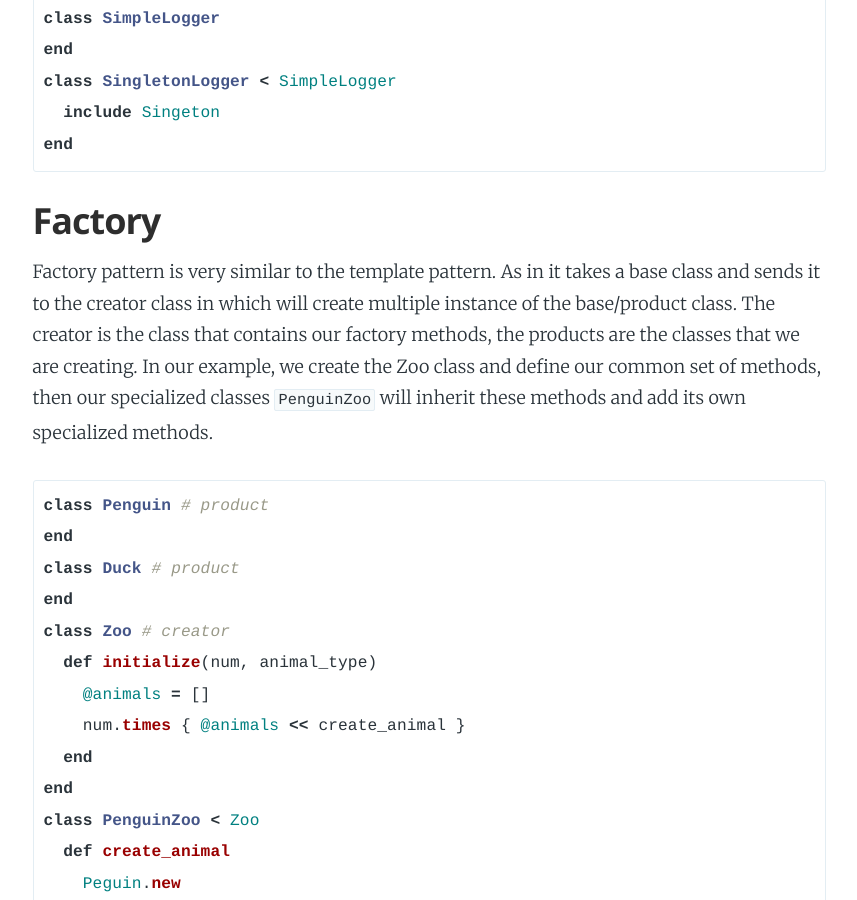
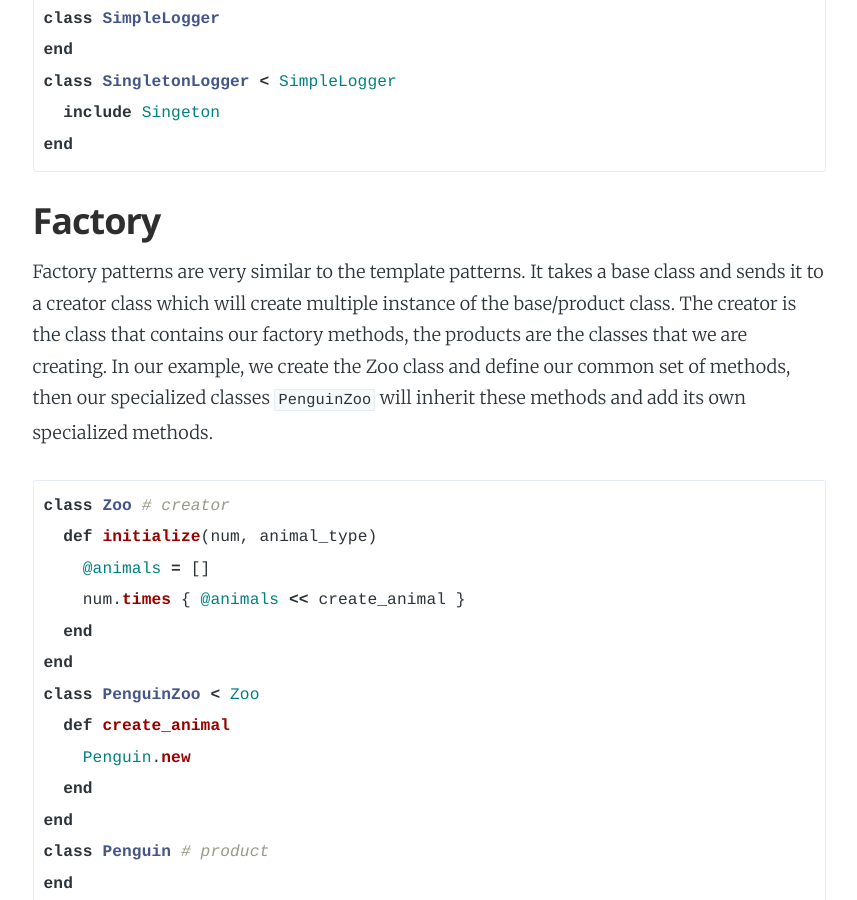
Before and after one commit to Carpk/ShawnKlein, a Jekyll site: the page built from _posts/2016-03-23-brief-intoductory-to-design-patterns.md, in a window 1280 px wide and 900 px high, scrolled down 16760 px. Shown: the whole window, without its empty margins (211-1068 px from the left). Built offline with Jekyll 4.4.1, drawn with Linux system fonts in a browser that asks for light colours; nearby versions of some CDN libraries; some web fonts are replaced; Markdown is read by kramdown in place of the engine named in the settings; some of the changed text lies outside the part shown.

Commit message:
editing dp post

`````diff
--- a/_posts/2016-03-23-brief-intoductory-to-design-patterns.md
+++ b/_posts/2016-03-23-brief-intoductory-to-design-patterns.md
@@ -453,13 +453,9 @@ end
 
 ##<a name="factory"></a>Factory
 
-Factory pattern is very similar to the template pattern. As in it takes a base class and sends it to the creator class in which will create multiple instance of the base/product class. The creator is the class that contains our factory methods, the products are the classes that we are creating. In our example, we create the Zoo class and define our common set of methods, then our specialized classes `PenguinZoo` will inherit these methods and add its own specialized methods.
+Factory patterns are very similar to the template patterns. It takes a base class and sends it to a creator class which will create multiple instance of the base/product class. The creator is the class that contains our factory methods, the products are the classes that we are creating. In our example, we create the Zoo class and define our common set of methods, then our specialized classes `PenguinZoo` will inherit these methods and add its own specialized methods.
 
 ````ruby
-class Penguin # product
-end
-class Duck # product
-end
 class Zoo # creator
   def initialize(num, animal_type)
     @animals = []
@@ -468,15 +464,17 @@ class Zoo # creator
 end
 class PenguinZoo < Zoo
   def create_animal
-    Peguin.new
+    Penguin.new
   end
+end
+class Penguin # product
 end
 ````
 
 We could go even further and create abstract factories. Where its the classes job to create compatable sets of objects.
 
 ````ruby
-class ArticZooFactory # abstract factory
+class ArcticZooFactory # abstract factory
   def new_animal
     Penguin.new
   end
`````
Also changed, not shown: other parts of _posts/2016-03-23-brief-intoductory-to-design-patterns.md (+3 -1 lines).
